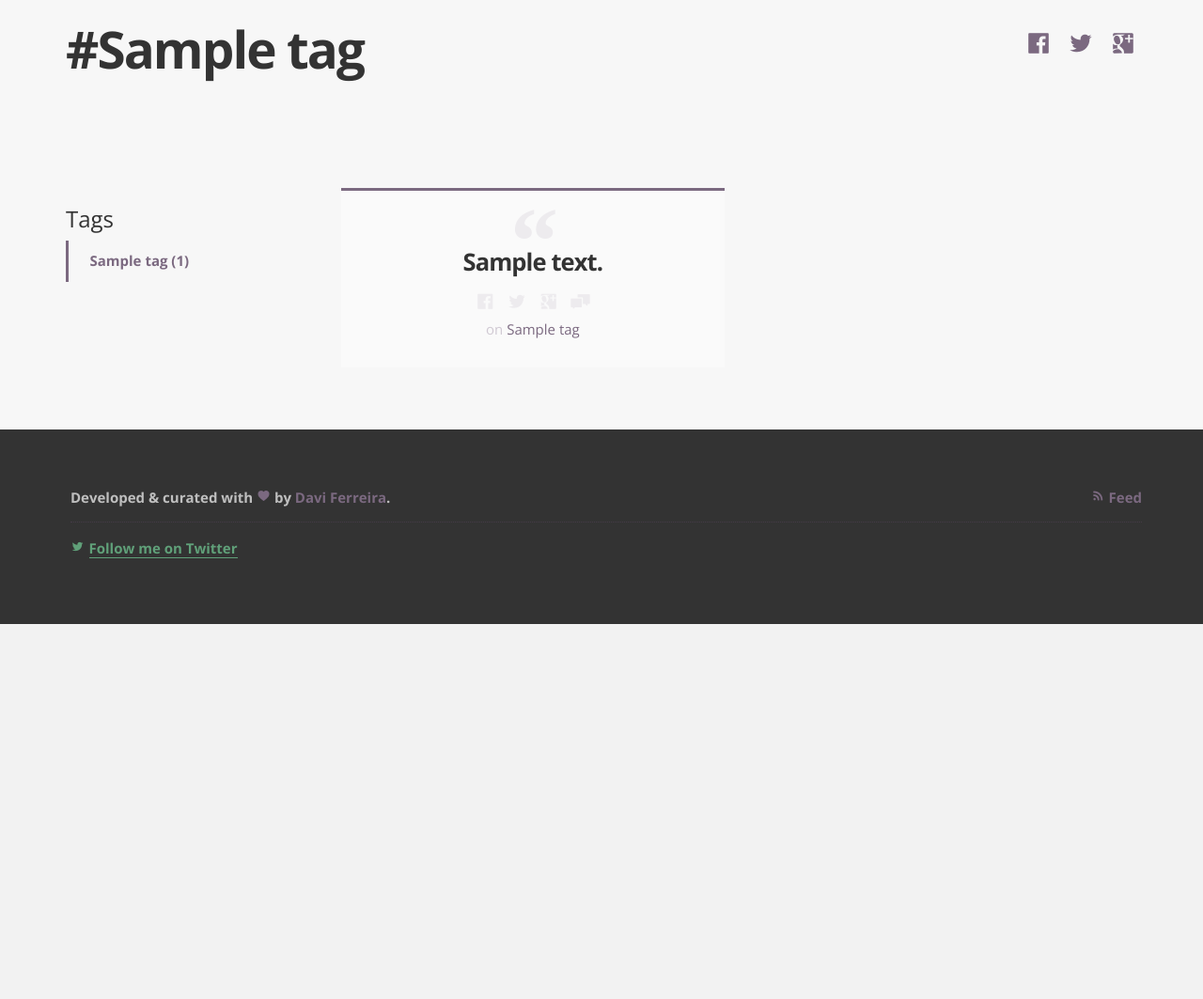
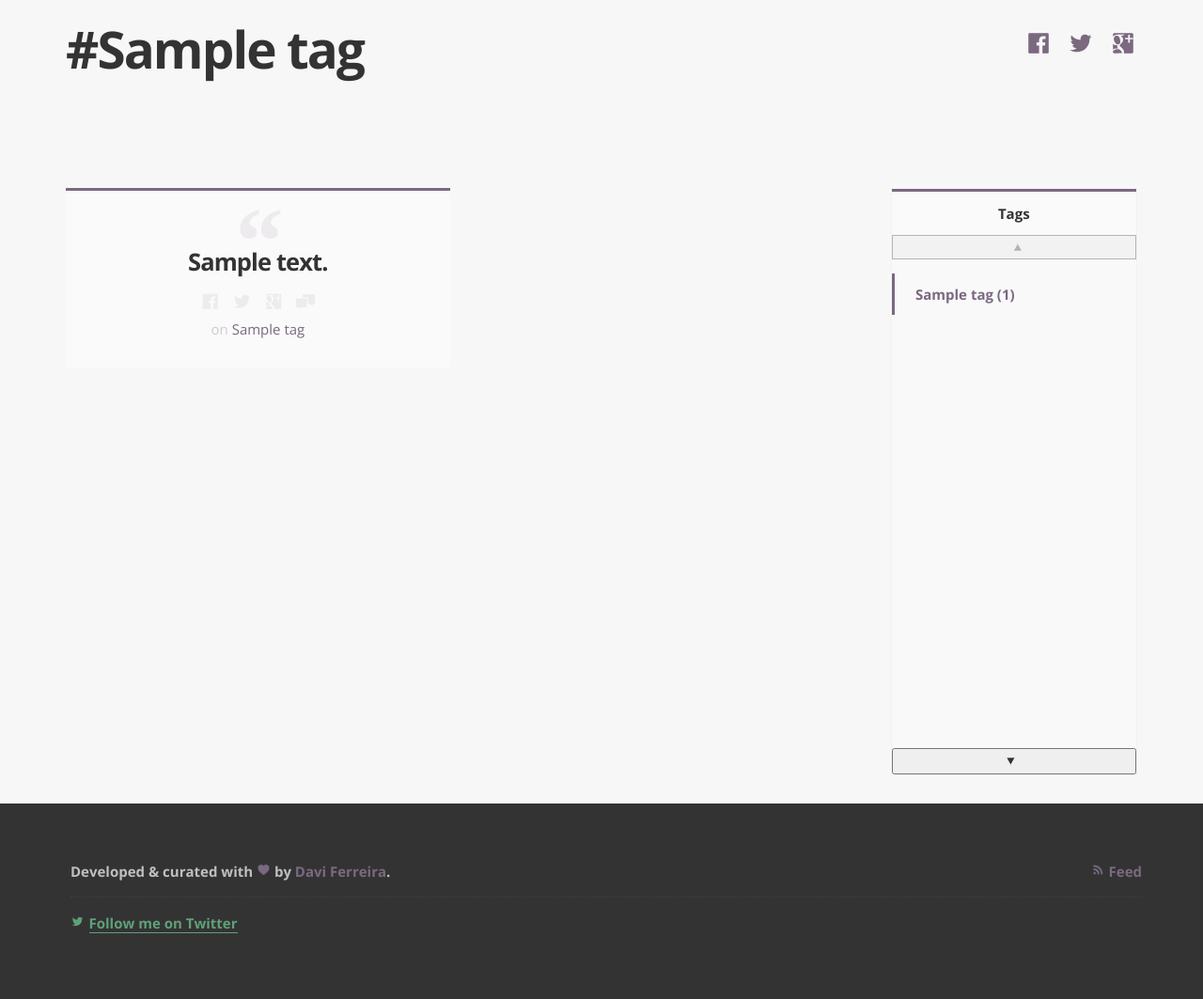
Before and after one commit to daviferreira/defprogramming, a Django app: template defprogramming/templates/quotes/tag_detail.html in a window 1280 px wide. Shown: the part 155-1218 px from the top of the page at 94% size. Before the commit the page ends 819 px from the top, so only its background shows below. Run offline with Django 3.2, Linux system fonts and the light colour scheme; the template is opened without the code that fills it: most values are stand-ins (such as "Sample title", 1, 10 or a date in 2020); parts of the project's set-up code (start-up, migrations or seed data) failed here and were passed over; some libraries are stand-ins or nearby versions.

Commit message:
Implements tag details sandwich

```diff
--- a/defprogramming/templates/quotes/tag_detail.html
+++ b/defprogramming/templates/quotes/tag_detail.html
@@ -27,20 +27,6 @@
     <section class="tag-quotes">
         <div class="container">
             <div class="row">
-                <aside class="col-md-3 sidebar hidden-xs">
-                    <h3>Tags</h3>
-                    <ul>
-                        {% for t in tags %}
-                            <li>
-                                <a href="{{ t.get_absolute_url }}"
-                                    {% if t.id == tag.id %}
-                                    class="active"{% endif %}>
-                                    {{ t.name }} ({{ t.quote_set.all.count }})
-                                </a>
-                            </li>
-                        {% endfor %}
-                    </ul>
-                </aside>
                 <div class="col-md-9 col-xs-12">
                     <div class="quote-cards-container">
                         {% for quote in quotes.object_list %}
@@ -48,8 +34,35 @@
                         {% endfor %}
                     </div>
                 </div>
+                <aside class="col-md-3 sidebar hidden-xs">
+                    <div class="widget-sandwich" id="tags-sandwich">
+                        <h3>Tags</h3>
+                        <button disabled="disabled" class="widget-sandwich-up"><i class="icon icon-up"></i></button>
+                        <div class="widget-sandwich-wrapper">
+                            <ul class="widget-sandwich-content">
+                                {% for t in tags %}
+                                    <li class="widget-sandwich-item">
+                                        <a href="{{ t.get_absolute_url }}"
+                                            {% if t.id == tag.id %}
+                                            class="active"{% endif %}>
+                                            {{ t.name }} ({{ t.quote_set.all.count }})
+                                        </a>
+                                    </li>
+                                {% endfor %}
+                            </ul>
+                        </div>
+                        <button class="widget-sandwich-down"><i class="icon icon-down"></i></button>
+                    </div>
+                </aside>
             </div>
         </div>
         {% include "quotes/pagination.html" %}
     </section>
 {% endblock %}
+
+{% block scripts %}
+    {{ block.super }}
+    <script>
+    var sandwich = new Sandwich(document.getElementById('tags-sandwich'));
+    </script>
+{% endblock scripts %}
```
